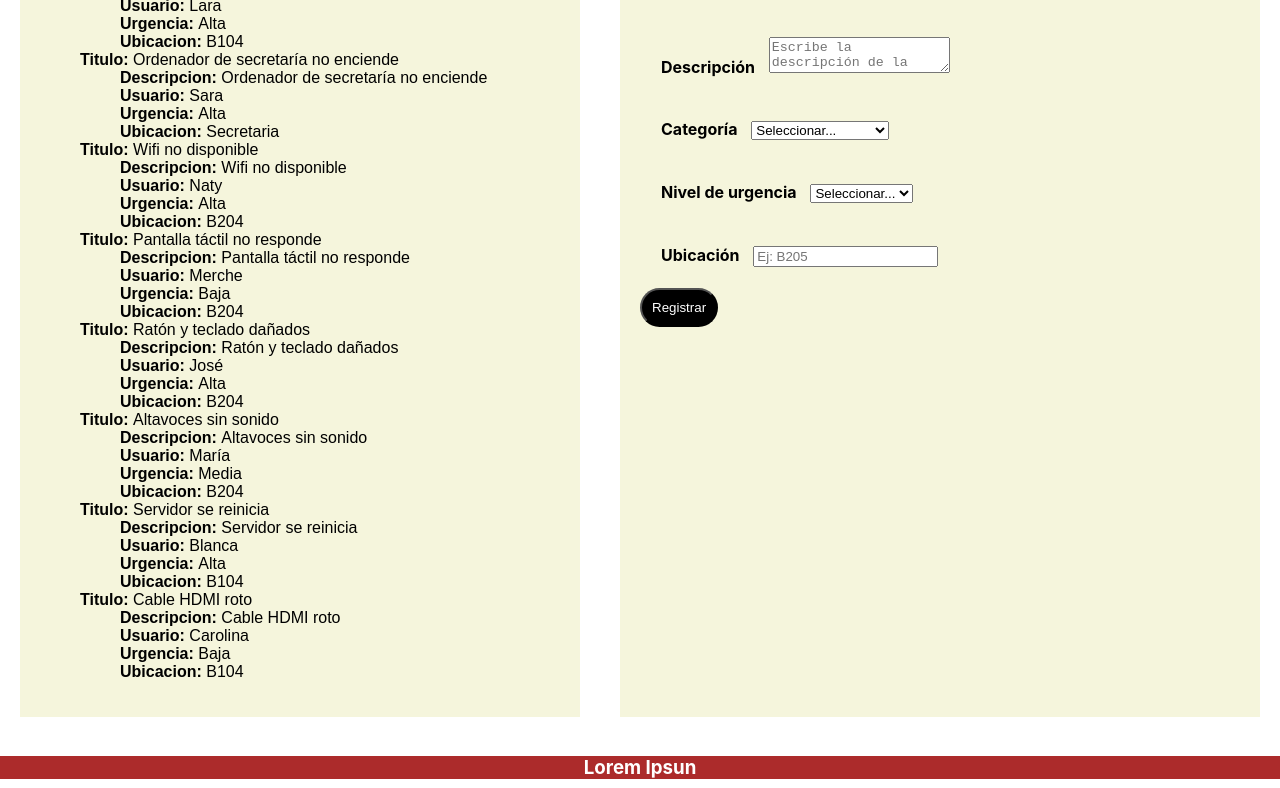
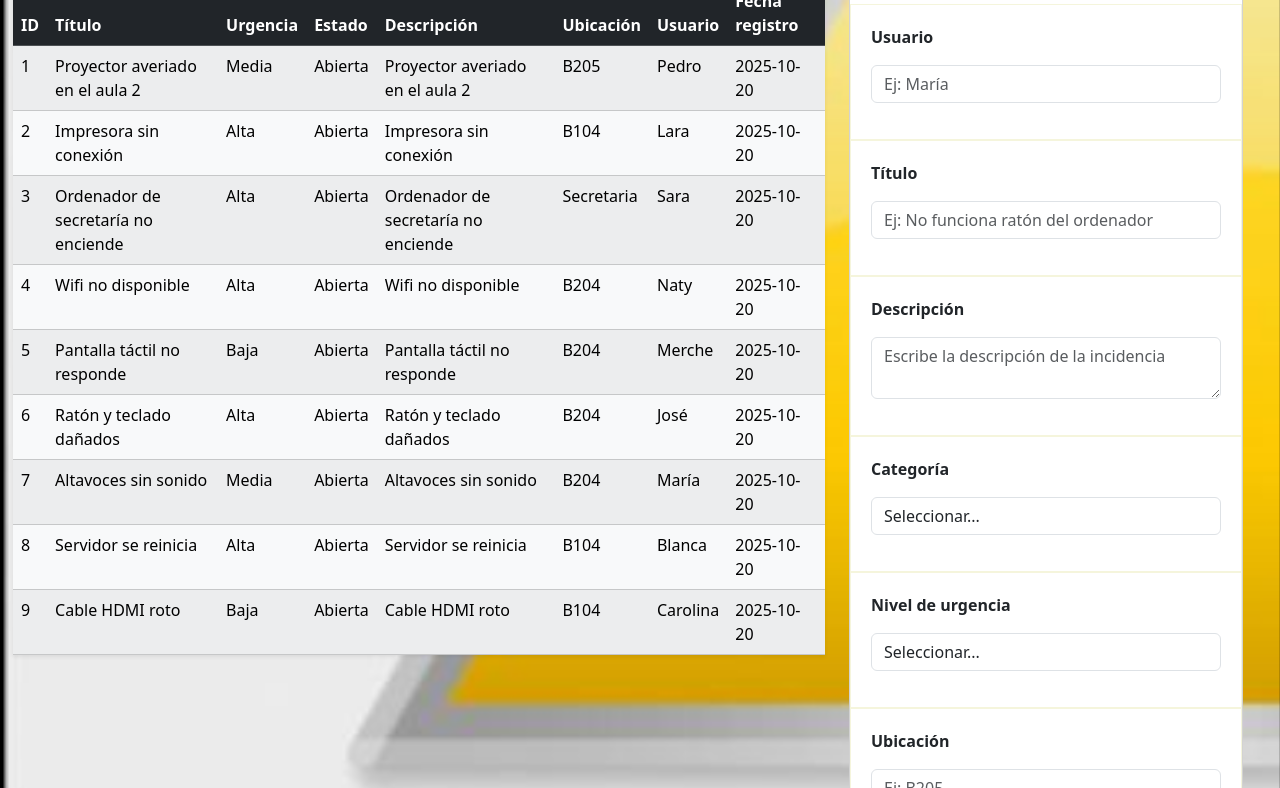
Before and after one commit to Jorge-OR/proyectoReact, a React app: page / in a window 1280 px wide. Shown: the part 370-1158 px from the top of the page. Built offline with nearby package versions, Linux system fonts and the light colour scheme.

Commit message:
Agregar cambios para UT04_ACT1c

```diff
--- a/src/components/Form.js
+++ b/src/components/Form.js
@@ -12,29 +12,29 @@ class Form extends React.Component {
 
     render() {
         return (
-            <div>
-                <h2> Registrar incidencias </h2>
+            <div className="card mx-auto">
+                <h2 className="card-tittle mb-4 text-center"> Registrar incidencias </h2>
                 <form onSubmit={this.envioFormulario}>
 
                       {/*Usuario*/}
                     <div class="elemento-form">
-                        <label> Usuario </label>
-                        <input type="text" name="usuario" placeholder="Ej: María" required/>
+                        <label className="mb-3 form-label"> Usuario </label>
+                        <input className="mb-3 form-control" type="text" name="usuario" placeholder="Ej: María" required/>
                     </div>
                     {/*Título*/}
                     <div class="elemento-form">
-                        <label> Título </label>
-                        <input type="text" name="titulo" placeholder="Ej: No funciona ratón del ordenador" required/>
+                        <label className="mb-3 form-label"> Título </label>
+                        <input className="mb-3 form-control" type="text" name="titulo" placeholder="Ej: No funciona ratón del ordenador" required/>
                     </div>
                     {/*Descripción*/}
                     <div class="elemento-form">
-                        <label> Descripción </label>
-                        <textarea name="descripcion" placeholder="Escribe la descripción de la incidencia" required/>
+                        <label className="mb-3 form-label"> Descripción </label>
+                        <textarea className="mb-3 form-control" name="descripcion" placeholder="Escribe la descripción de la incidencia" required/>
                     </div>
                     {/*Categoría*/}
                     <div class="elemento-form">
-                        <label> Categoría </label>
-                        <select name="categoria" required>
+                        <label className="mb-3 form-label"> Categoría </label>
+                        <select className="mb-3 form-control" name="categoria" required>
                             <option value="">Seleccionar...</option>
                             <option>Hardware</option>
                             <option>Software</option>
@@ -45,8 +45,8 @@ class Form extends React.Component {
                     </div>
                     {/*Urgencia*/}
                     <div class="elemento-form">
-                        <label> Nivel de urgencia </label>
-                        <select name="nivel" required>
+                        <label className="mb-3 form-label"> Nivel de urgencia </label>
+                        <select className="mb-3 form-control" name="nivel" required>
                             <option value="">Seleccionar...</option>
                             <option>Alta</option>
                             <option>Media</option>
@@ -56,11 +56,11 @@ class Form extends React.Component {
 
                     {/*Ubicación*/}
                     <div class="elemento-form">
-                        <label> Ubicación </label>
-                        <input type="text" name="ubicacion" placeholder="Ej: B205" required/>
+                        <label className="mb-3 form-label"> Ubicación </label>
+                        <input className="mb-3 form-control" type="text" name="ubicacion" placeholder="Ej: B205" required/>
                     </div>
                     {/*Botón*/}
-                    <button type="submit" className="elemento-form-button"> Registrar </button>
+                    <button type="submit" className="btn btn-outline-danger btn-lg mx-auto d-grid"> Registrar </button>
 
                 </form>
             </div>
--- /dev/null
+++ b/src/components/IncidentList.css
@@ -0,0 +1,3 @@
+.table-personal {
+    background-color: red;
+}
--- /dev/null
+++ b/src/components/IncidentList.js
@@ -0,0 +1,40 @@
+import React  from "react";
+import './IncidentList.css'
+
+function IncidentList(props) {
+        return (
+            <table className="table table-striped table-hover table-dark shadow-sm">
+                <thead>
+                    <tr>
+                        <th>ID</th>
+                        <th>Título</th>
+                        <th>Urgencia</th>
+                        <th>Estado</th>
+                        <th>Descripción</th>
+                        <th>Ubicación</th>
+                        <th>Usuario</th>
+                        <th>Fecha registro</th>
+                    </tr>
+                </thead>
+                <tbody>
+                    {props.incidencias.map((i) => (
+                            <tr key={i.id_incidencia} className="table-light">
+                                {/*Cada propiedad es una celda <td>*/}
+                                <td>{i.id_incidencia}</td>
+                                <td>{i.titulo}</td>
+                                <td>{i.nivel_urgencia}</td>
+                                <td>{i.estado}</td>
+                                <td>{i.descripcion}</td>
+                                <td>{i.ubicacion}</td>
+                                <td>{i.id_usuario}</td>
+                                <td>{i.fecha_registro}</td>
+                            </tr>
+                        ))
+                    }
+                </tbody>
+            </table>
+        );
+}
+
+
+export default IncidentList;
--- a/src/components/MiLista.js
+++ /dev/null
@@ -1,24 +0,0 @@
-import React  from "react";
-
-function MiLista(props) {
-        return (
-            <>
-                <ul>
-                    {
-                        props.incidencias.map((i) => (
-                            <React.Fragment key={i.id_incidencia}>
-                                <dt><strong>Titulo: </strong>{i.titulo}</dt>
-                                <dd><strong>Descripcion: </strong>{i.descripcion}</dd>
-                                <dd><strong>Usuario: </strong>{i.id_usuario}</dd>
-                                <dd><strong>Urgencia: </strong>{i.nivel_urgencia}</dd>
-                                <dd><strong>Ubicacion: </strong> {i.ubicacion}</dd>
-                            </React.Fragment>
-                        ))
-                    }
-                </ul>
-            </>
-        );
-}
-
-
-export default MiLista;
--- a/src/components/footer/Footer.css
+++ /dev/null
@@ -1,9 +0,0 @@
-.Footer{
-    background-color: rgb(172, 43, 43);
-    bottom: 0; /* lo coloca en la parte más baja*/
-    left: 0; /* lo ajusta al borde izquierdo*/
-    width: 100%; /* ocupa todo el ancho*/
-    color: white;
-    text-align: center; /* centra el texto*/
-    padding: 10xp;
-}
--- a/src/components/footer/Footer.js
+++ b/src/components/footer/Footer.js
@@ -1,12 +1,12 @@
 import React from 'react';
-import './Footer.css'
+
 
 class footer extends React.Component{
     render(){
         return(
-            <div className="Footer">
+            <div className='bg-dark text-center text-white p-3'>
                 <h3>
-                    Lorem Ipsun
+                    Copyright © 2025 Jorge
                 </h3>
             </div>
         );
--- a/src/components/header/Header.css
+++ /dev/null
@@ -1,6 +0,0 @@
-#Header{
-    background-color: black;
-    padding: 10px; /* dar espacio entre el contenido de un elemento y su borde*/
-    text-align: center; /*centrar el texto*/
-    color: white;
-}
--- a/src/components/header/Header.js
+++ b/src/components/header/Header.js
@@ -1,10 +1,11 @@
 import React from 'react';
-import './Header.css'
+import logo from '../../img/logo.jpg'
 
 class Header extends React.Component{
     render(){
         return(
-            <div id="Header">
+            <div className='bg-dark text-center text-white p-3'>
+                <img src={logo} alt='logo' className='img-fluid' style={{width:"150px",height:"auto"}}/>
                 <h3>
                     Bienvenido a la página de incidencias
                 </h3>
--- a/src/components/main/App.css
+++ /dev/null
@@ -1,30 +0,0 @@
-ul {
-    font-family: Arial, Helvetica, sans-serif;
-    list-style: square;
-    background-color: beige;
-}
-
-h4 {
-    text-decoration: underline;
-    font-family: Arial, Helvetica, sans-serif;
-    font-weight: bold;
-}
-
-.contenedor-incidencias {
-    display: flex;
-}
-
-
-main{
-    flex: 1;
-    padding: 20px;
-    background-color: beige;
-    border: 20px solid white;
-}
-
-aside{
-    width: 600px;
-    padding: 20px;
-    background-color: beige;
-    border: 20px solid white;
-}
--- a/src/components/main/App.js
+++ b/src/components/main/App.js
@@ -1,13 +1,13 @@
-import React from 'react';
-import './App.css';
+import React, { useState } from 'react';
 import Header from '../header/Header';
 import Footer from '../footer/Footer';
-import MiLista from '../MiLista';
+import IncidentList from '../IncidentList';
 import Form from '../Form'
+import Foto from '../../img/Incidencias.png';
 
 
-class App extends React.Component {
-  state = {incidencias: [
+function App () {
+ const [incidencias, setIncidencia] = useState( [
      {
             id_incidencia: 1,
             id_usuario: "Pedro",
@@ -21,7 +21,7 @@ class App extends React.Component {
         },
 
         {
-            id_incidencia: 1,
+            id_incidencia: 2,
             id_usuario: "Lara",
             titulo: "Impresora sin conexión",
             descripcion: "Impresora sin conexión",
@@ -33,7 +33,7 @@ class App extends React.Component {
         },
 
         {
-            id_incidencia: 1,
+            id_incidencia: 3,
             id_usuario: "Sara",
             titulo: "Ordenador de secretaría no enciende",
             descripcion: "Ordenador de secretaría no enciende",
@@ -45,7 +45,7 @@ class App extends React.Component {
         },
 
         {
-            id_incidencia: 1,
+            id_incidencia: 4,
             id_usuario: "Naty",
             titulo: "Wifi no disponible",
             descripcion: "Wifi no disponible",
@@ -57,7 +57,7 @@ class App extends React.Component {
         },
 
         {
-            id_incidencia: 1,
+            id_incidencia: 5,
             id_usuario: "Merche",
             titulo: "Pantalla táctil no responde",
             descripcion: "Pantalla táctil no responde",
@@ -69,19 +69,19 @@ class App extends React.Component {
         },
 
         {
-            id_incidencia: 1,
+            id_incidencia: 6,
             id_usuario: "José",
             titulo: "Ratón y teclado dañados",
             descripcion: "Ratón y teclado dañados",
             categoria: "Hardware",
             nivel_urgencia: "Alta",
             fecha_registro: "2025-10-20",
-            estado: "Baja",
+            estado: "Abierta",
             ubicacion: "B204"
         },
 
         {
-            id_incidencia: 1,
+            id_incidencia: 7,
             id_usuario: "María",
             titulo: "Altavoces sin sonido",
             descripcion: "Altavoces sin sonido",
@@ -93,7 +93,7 @@ class App extends React.Component {
         },
 
         {
-            id_incidencia: 1,
+            id_incidencia: 8,
             id_usuario: "Blanca",
             titulo: "Servidor se reinicia",
             descripcion: "Servidor se reinicia",
@@ -105,7 +105,7 @@ class App extends React.Component {
         },
 
          {
-            id_incidencia: 1,
+            id_incidencia: 9,
             id_usuario: "Carolina",
             titulo: "Cable HDMI roto",
             descripcion: "Cable HDMI roto",
@@ -115,43 +115,50 @@ class App extends React.Component {
             estado: "Abierta",
             ubicacion: "B104"
         }
-  ]
-}
+  ])
 
-    agregarIncidencia = (id_nuevo,usuario_nuevo,titulo_nuevo,descripcion_nuevo,categoria_nuevo,urgencia_nuevo,
-                            fecha_nuevo,estado_nuevo,ubicacion_nuevo)=> {
+
+   const agregarIncidencia = (usuario_nuevo,titulo_nuevo,descripcion_nuevo,categoria_nuevo,urgencia_nuevo,
+                            ubicacion_nuevo)=> {
+                const fecha = new Date();
+                const year = fecha.getFullYear();
+                const month = String(fecha.getMonth() + 1).padStart(2, '0'); // meses 0-11
+                const day = String(fecha.getDate()).padStart(2, '0');
+                const fechaFormateada = `${year}-${month}-${day}`;
         const nueva_incidencia={
-            id_incidencia: id_nuevo,
+            id_incidencia: incidencias.length+1,
             id_usuario: usuario_nuevo,
             titulo: titulo_nuevo,
             descripcion: descripcion_nuevo,
             categoria: categoria_nuevo,
             nivel_urgencia: urgencia_nuevo,
-            fecha_registro: fecha_nuevo,
-            estado: estado_nuevo,
+            fecha_registro: fechaFormateada,
+            estado: "Abierta",
             ubicacion: ubicacion_nuevo
         }
         console.log("Nueva incidencia",nueva_incidencia);
-        this.setState({incidencias:[...this.state.incidencias, nueva_incidencia]})
+        setIncidencia([...incidencias, nueva_incidencia])
     }
-render(){
+
   return (
-    <>
+    <div className='card' style={{backgroundImage: `url(${Foto})`, backgroundSize: "cover",
+                    backgroundRepeat: "no repeat"}}>
     <Header/>
-    <h2>Mi aplicacion</h2>
-    <div className="contenedor-incidencias">
-        <main>
+    <h2 className='mb-4 text-center'>Mi aplicacion</h2>
+    <div className="container-fluid mt-4 row">
+        <main className='col-md-8'>
             <p>Esta aplicacion muestra el contenido almacenado de mi app</p>
-            <MiLista incidencias={this.state.incidencias}/>
+            <IncidentList incidencias={incidencias}/>
         </main>
-        <aside>
-            <Form agregarIncidencia={this.agregarIncidencia}/>
+        <aside className='col-md-4'>
+            <Form agregarIncidencia={agregarIncidencia}/>
         </aside>
     </div>
     <Footer/>
-    </>
+    </div>
   );
   }
-}
+
+
 
 export default App;
--- a/src/index.js
+++ b/src/index.js
@@ -2,6 +2,7 @@ import React from 'react';
 import ReactDOM from 'react-dom/client';
 import './index.css';
 import App from './components/main/App';
+import 'bootstrap/dist/css/bootstrap.min.css'
 
 
 const root = ReactDOM.createRoot(document.getElementById('root'));
```
Also changed, not shown: package.json (+17 -1 lines), src/components/Form.css (line endings or trailing spaces), src/img/Incidencias.png (added), src/img/logo.jpg (added), 1 other file.
